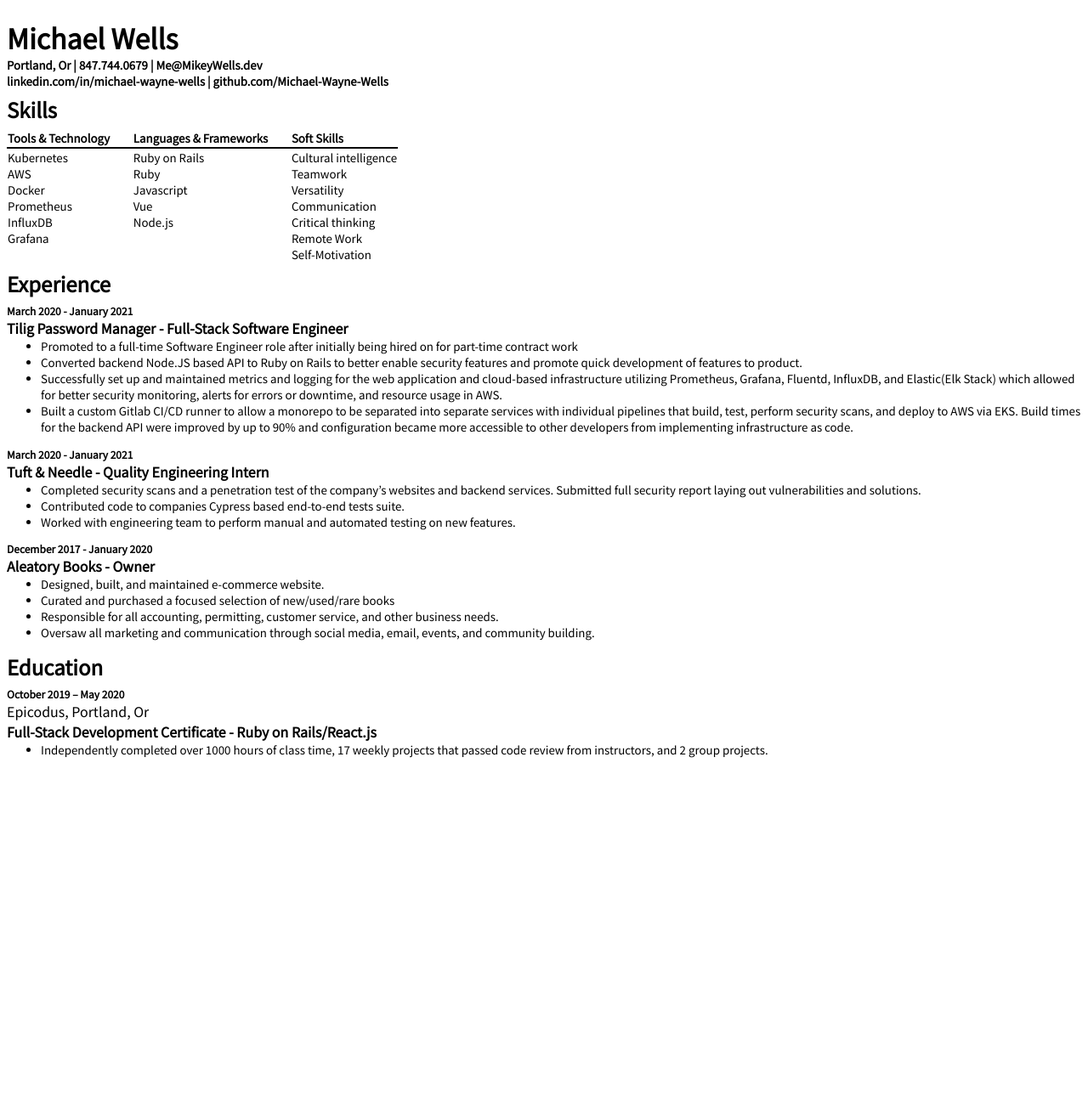
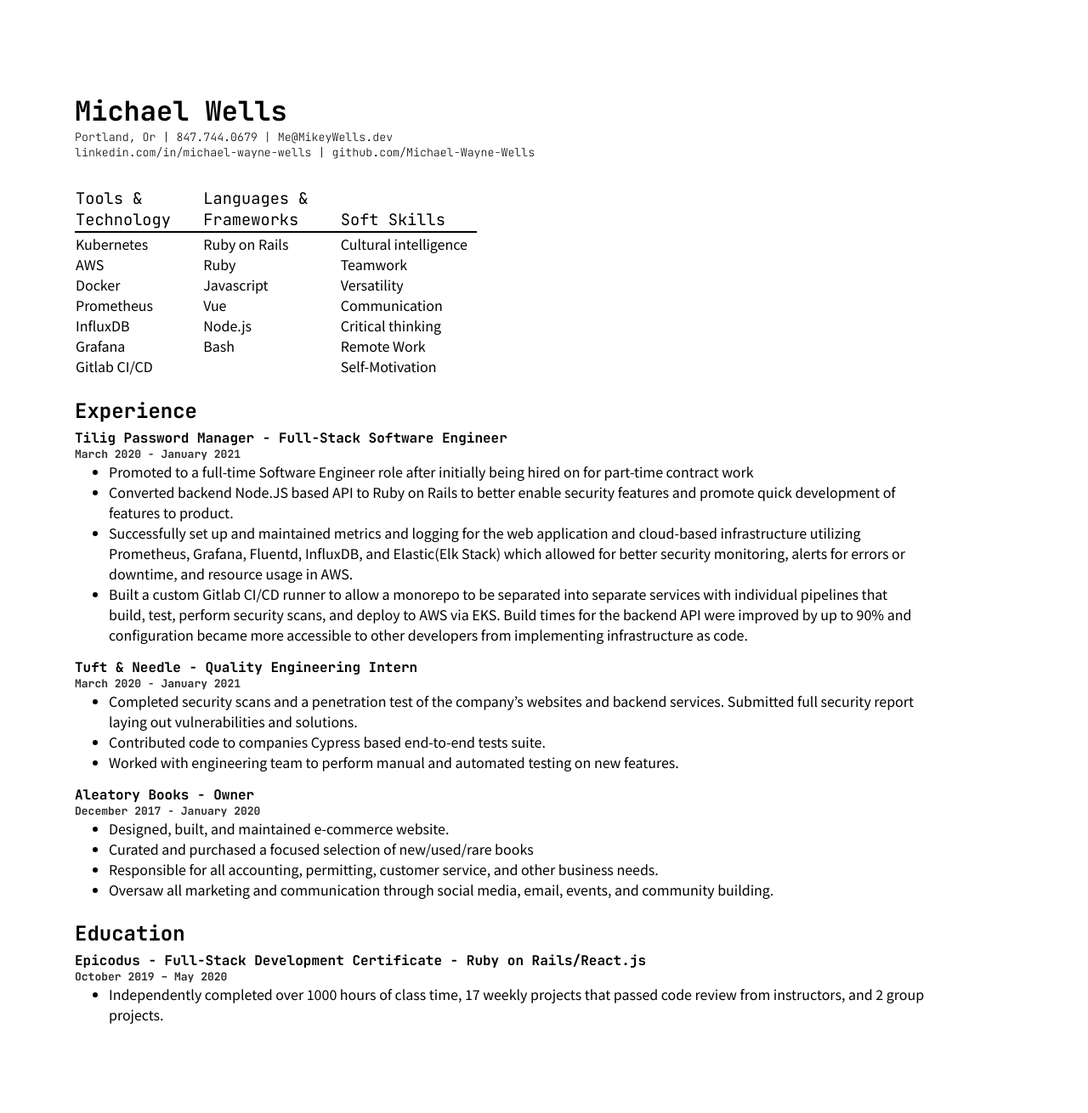
Before and after one commit to Michael-Wayne-Wells/Resume, a Jekyll site: the page built from index.md, in a window 1280 px wide. Shown: the whole page at 85% size. Built offline with Jekyll 4.4.1, drawn with Linux system fonts in a browser that asks for light colours; before the commit the page ends 906 px from its top, so only the background shows below that.

Commit message:
fix styles on print and screen.

```diff
--- a/_layouts/cv.html
+++ b/_layouts/cv.html
@@ -8,6 +8,7 @@
   <link href="media/{{ site.style }}-print.css" type="text/css" rel="stylesheet" media="print">
   <style>
     @import url('https://fonts.googleapis.com/css2?family=Noto+Sans+JP&display=swap');
+    @import url('https://fonts.googleapis.com/css2?family=JetBrains+Mono:ital,wght@0,200;0,400;0,700;1,400&family=Noto+Sans+JP&display=swap');
   </style>
 </head>
 
--- a/index.md
+++ b/index.md
@@ -3,49 +3,35 @@ layout: cv
 title: Michael Wells Resume
 ---
 # Michael Wells
-
 ##### Portland, Or | 847.744.0679 | Me@MikeyWells.dev
-
 ##### linkedin.com/in/michael-wayne-wells | github.com/Michael-Wayne-Wells
 
-## Skills
-
-| **Tools & Technology** | **Languages & Frameworks** | **Soft Skills** |
+| Tools & <br>Technology| Languages &<br> Frameworks | Soft Skills |
 | --- | --- | --- |
-| Kubernetes<br>AWS<br>Docker<br>Prometheus<br>InfluxDB<br>Grafana | Ruby on Rails<br>Ruby<br>Javascript<br>Vue<br>Node.js | Cultural intelligence<br>Teamwork<br>Versatility<br>Communication<br>Critical thinking<br>Remote Work<br>Self-Motivation |
+| Kubernetes<br>AWS<br>Docker<br>Prometheus<br>InfluxDB<br>Grafana<br>Gitlab CI/CD | Ruby on Rails<br>Ruby<br>Javascript<br>Vue<br>Node.js<br>Bash<br> | Cultural intelligence<br>Teamwork<br>Versatility<br>Communication<br>Critical thinking<br>Remote Work<br>Self-Motivation |
 
 ## Experience
+### Tilig Password Manager - Full-Stack Software Engineer
 ###### March 2020 - January 2021
-**Tilig Password Manager - Full-Stack Software Engineer**
-
 - Promoted to a full-time Software Engineer role after initially being hired on for part-time contract work
 - Converted backend Node.JS based API to Ruby on Rails to better enable security features and promote quick development of features to product.
 - Successfully set up and maintained metrics and logging for the web application and cloud-based infrastructure utilizing Prometheus, Grafana, Fluentd, InfluxDB, and Elastic(Elk Stack) which allowed for better security monitoring, alerts for errors or downtime, and resource usage in AWS.
 - Built a custom Gitlab CI/CD runner to allow a monorepo to be separated into separate services with individual pipelines that build, test, perform security scans, and deploy to AWS via EKS. Build times for the backend API were improved by up to 90% and configuration became more accessible to other developers from implementing infrastructure as code.
 
+### Tuft & Needle - Quality Engineering Intern
 ###### March 2020 - January 2021
-**Tuft & Needle - Quality Engineering Intern**
-
 - Completed security scans and a penetration test of the company’s websites and backend services. Submitted full security report laying out vulnerabilities and solutions.
 - Contributed code to companies Cypress based end-to-end tests suite.
 - Worked with engineering team to perform manual and automated testing on new features.
 
+### Aleatory Books - Owner
 ###### December 2017 - January 2020
-**Aleatory Books - Owner**
-
 - Designed, built, and maintained e-commerce website.
 - Curated and purchased a focused selection of new/used/rare books
 - Responsible for all accounting, permitting, customer service, and other business needs.
 - Oversaw all marketing and communication through social media, email, events, and community building.
 
 ## Education
-
+### Epicodus - Full-Stack Development Certificate - Ruby on Rails/React.js
 ###### October 2019 – May 2020
-Epicodus, Portland, Or
-**Full-Stack Development Certificate - Ruby on Rails/React.js**
-
 - Independently completed over 1000 hours of class time, 17 weekly projects that passed code review from instructors, and 2 group projects.
-
-<!-- ### Footer
-
-Last updated: February 2021 -->
--- a/media/main-print.css
+++ b/media/main-print.css
@@ -3,111 +3,32 @@ h2,
 h3,
 h4,
 h5,
+th,
 h6,
-table,
-th,
+strong {
+  font-family: "JetBrains Mono", monospace;
+}
 td,
 p,
 a,
-li,
-span {
+li {
   font-family: "Noto Sans JP", sans-serif;
-}
-
-.main {
-  height: 100%;
-  width: 700px;
-  background-color: #fff;
-  padding: 0 25px;
-  margin: 0 auto;
-}
-.main .header {
-  border-bottom: 2px solid #ddd;
-}
-.main .header .page-title-container {
-  margin: 0 auto;
-  text-align: center;
-  padding-bottom: 10px;
-}
-.main .header .page-title {
-  font-size: 48pt;
-  display: inline;
-}
-.main .header .page-title-first {
-  font-weight: 400;
-}
-.main .header .page-title-last {
-  font-weight: 200;
-}
-.main .header .header-icons {
-  text-align: center;
-}
-.main .header .header-icons .page-subhead {
-  margin: 1rem 15px;
-  display: inline;
-}
-.main .header .fa {
-  padding-right: 10px;
-}
-.main .indented {
-  padding-left: 40px;
-}
-.main .category-row {
-  padding-bottom: 2px;
-}
-.main .category-row .category {
-  margin-right: 10px;
-  padding-left: 5px;
-  padding-right: 10px;
-  border-bottom: 1px solid #ddd;
-  border-right: 1px solid #ddd;
-}
-.main .category-row .category-row-title {
-  margin: 0.4rem 0;
-}
-
-.main .category-row .category-title,
-.main .category-row .category-subtitle {
-  display: inline;
-  margin-top: 10px;
-  margin-bottom: 5px;
-}
-
-.main .category-row .category-bullets {
-  margin-top: 5px;
-}
-.main .category-row p,
-.main .category-row li {
-  font-size: smaller;
-}
-
-sidebar-category:last-of-type .category {
-  border-bottom: 0 !important;
-  padding-bottom: 0 !important;
-  margin-bottom: 0 !important;
-}
-
-category:last-of-type category-item:last-of-type .category {
-  border-bottom: 0 !important;
-  padding-bottom: 0 !important;
-  margin-bottom: 0 !important;
-}
-
-a.page-subhead {
-  color: initial;
-  text-decoration: none;
 }
 
 h5 {
   margin: 0;
+  font-weight: 200;
 }
 h6 {
   font-size: 12px;
   margin: 0;
+  font-weight: 700;
+  color: rgb(44, 44, 44);
 }
 
 p {
   margin: 0;
+  font-size: 10pt;
 }
 
 ul {
@@ -116,29 +37,47 @@ ul {
 }
 
 table {
-  margin-top: 0;
+  margin-top: 1em;
   margin-bottom: 0;
   border-collapse: collapse;
   border-spacing: 4px;
   text-align: left;
-  font-size: 10pt;
 }
 th {
   padding-right: 2em;
+  font-size: 11pt;
+  font-weight: 700;
 }
 tr {
   vertical-align: text-top;
 }
 
+td {
+  font-size: 9pt;
+  padding: 0;
+  height: min-content;
+}
+
 thead {
-  border-bottom: 2px solid black;
+  border-bottom: 1px solid rgb(43, 43, 43);
+}
+#content > table > thead > tr > th:nth-child(3) {
+  vertical-align: bottom;
 }
 
 h1 {
-  margin-bottom: 0;
+  margin: 0;
+  font-weight: 700;
 }
 
 h2 {
-  margin-top: 0.25em;
-  margin-bottom: 0.25em;
+  margin-top: 1em;
+  margin-bottom: 0em;
+  font-size: 13pt;
+  text-decoration: underline;
 }
+
+h3 {
+  margin: 0;
+  font-size: 11pt;
+}
--- a/media/main-screen.css
+++ b/media/main-screen.css
@@ -3,107 +3,31 @@ h2,
 h3,
 h4,
 h5,
+th,
 h6,
-table,
-th,
+strong {
+  font-family: "JetBrains Mono", monospace;
+}
 td,
 p,
 a,
-li,
-span {
+li {
   font-family: "Noto Sans JP", sans-serif;
 }
 
-.main {
-  height: 100%;
-  width: 700px;
-  background-color: #fff;
-  padding: 0 25px;
-  margin: 0 auto;
+#main {
+  padding: 5em;
+  max-width: 1000px;
 }
-.main .header {
-  border-bottom: 2px solid #ddd;
-}
-.main .header .page-title-container {
-  margin: 0 auto;
-  text-align: center;
-  padding-bottom: 10px;
-}
-.main .header .page-title {
-  font-size: 48pt;
-  display: inline;
-}
-.main .header .page-title-first {
-  font-weight: 400;
-}
-.main .header .page-title-last {
+h5 {
+  margin: 0;
   font-weight: 200;
 }
-.main .header .header-icons {
-  text-align: center;
-}
-.main .header .header-icons .page-subhead {
-  margin: 1rem 15px;
-  display: inline;
-}
-.main .header .fa {
-  padding-right: 10px;
-}
-.main .indented {
-  padding-left: 40px;
-}
-.main .category-row {
-  padding-bottom: 2px;
-}
-.main .category-row .category {
-  margin-right: 10px;
-  padding-left: 5px;
-  padding-right: 10px;
-  border-bottom: 1px solid #ddd;
-  border-right: 1px solid #ddd;
-}
-.main .category-row .category-row-title {
-  margin: 0.4rem 0;
-}
-
-.main .category-row .category-title,
-.main .category-row .category-subtitle {
-  display: inline;
-  margin-top: 10px;
-  margin-bottom: 5px;
-}
-
-.main .category-row .category-bullets {
-  margin-top: 5px;
-}
-.main .category-row p,
-.main .category-row li {
-  font-size: smaller;
-}
-
-sidebar-category:last-of-type .category {
-  border-bottom: 0 !important;
-  padding-bottom: 0 !important;
-  margin-bottom: 0 !important;
-}
-
-category:last-of-type category-item:last-of-type .category {
-  border-bottom: 0 !important;
-  padding-bottom: 0 !important;
-  margin-bottom: 0 !important;
-}
-
-a.page-subhead {
-  color: initial;
-  text-decoration: none;
-}
-
-h5 {
+h6 {
+  font-size: 13px;
   margin: 0;
-}
-h6 {
-  font-size: 12px;
-  margin: 0;
+  font-weight: 700;
+  color: rgb(44, 44, 44);
 }
 
 p {
@@ -112,19 +36,21 @@ p {
 
 ul {
   margin-top: 0;
-  font-size: 10pt;
+  font-size: 12pt;
 }
 
 table {
-  margin-top: 0;
+  margin-top: 2em;
   margin-bottom: 0;
   border-collapse: collapse;
   border-spacing: 4px;
   text-align: left;
-  font-size: 10pt;
+  font-size: 12pt;
 }
 th {
   padding-right: 2em;
+  font-size: 14pt;
+  font-weight: 400;
 }
 tr {
   vertical-align: text-top;
@@ -133,12 +59,20 @@ tr {
 thead {
   border-bottom: 2px solid black;
 }
+#content > table > thead > tr > th:nth-child(3) {
+  vertical-align: bottom;
+}
 
 h1 {
   margin-bottom: 0;
+  font-weight: 700;
 }
 
 h2 {
-  margin-top: 0.25em;
+  margin-top: 1em;
   margin-bottom: 0.25em;
 }
+h3 {
+  margin: 0;
+  font-size: 12pt;
+}
```
